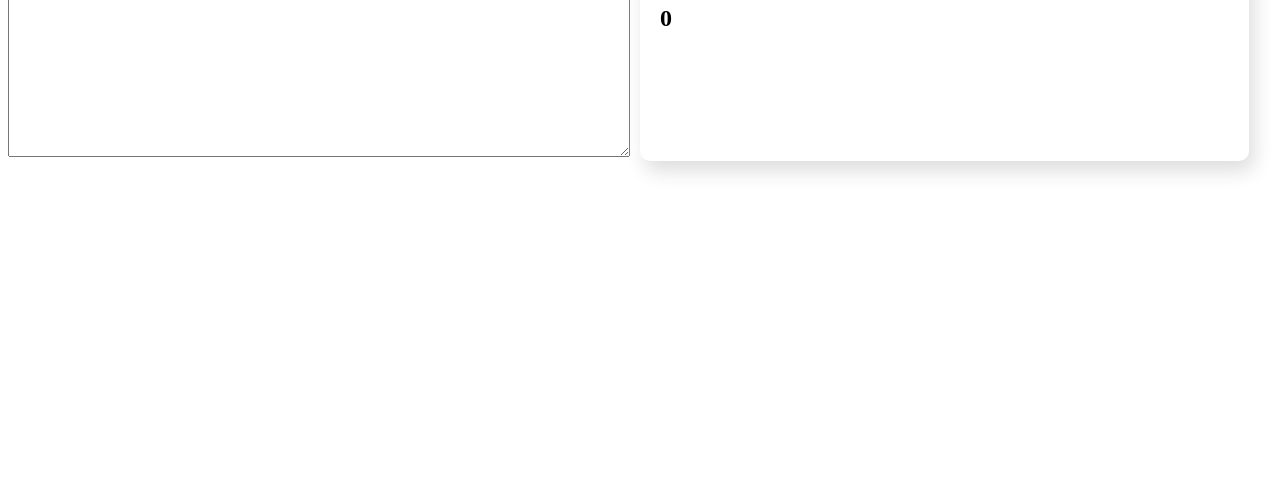
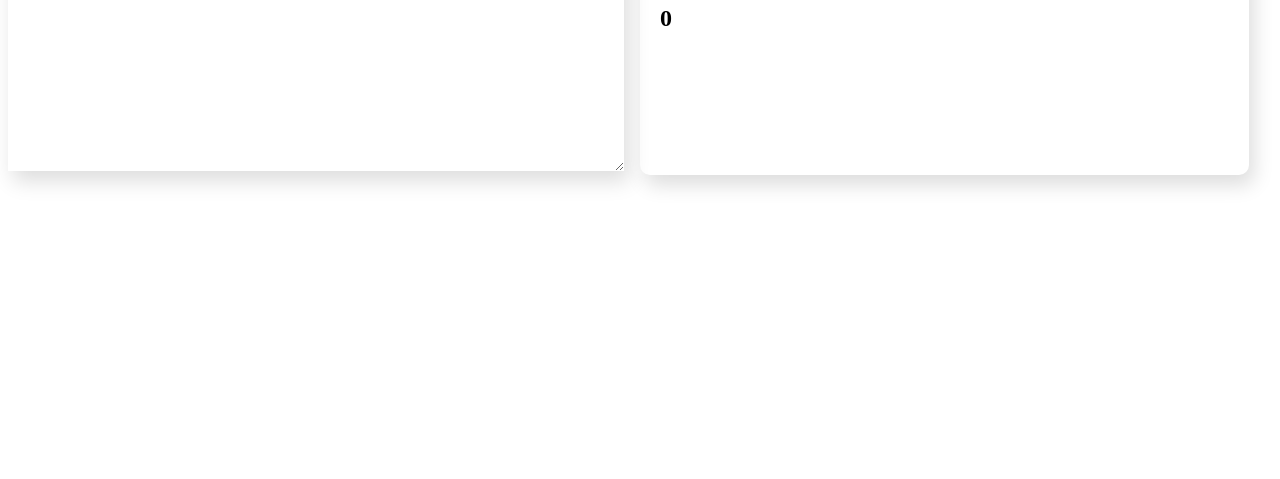
Before and after one commit to tarequl007/Character-Counter, a plain HTML site: page index.html in a window 1280 px wide. Shown: the part 321-800 px from the top of the page. Drawn offline with Linux system fonts and the light colour scheme.

Commit message:
second commit

```diff
--- a/style.css
+++ b/style.css
@@ -16,6 +16,9 @@
 
 .inputDiv textarea {
     font-size: 20px;
+    padding: 10px 0px;
+    box-shadow: 5px 10px 20px #ddd;
+    border: none;
 }
 
 .resultDiv {
```
